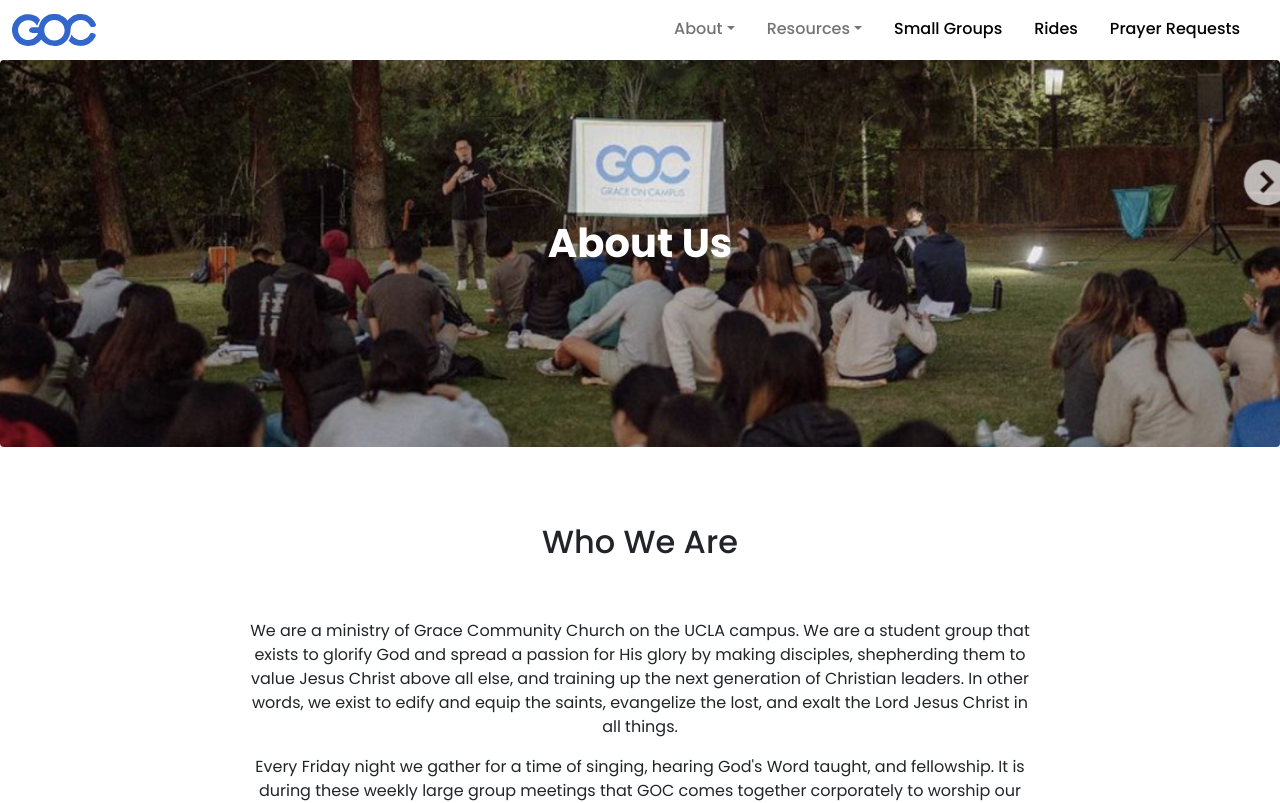
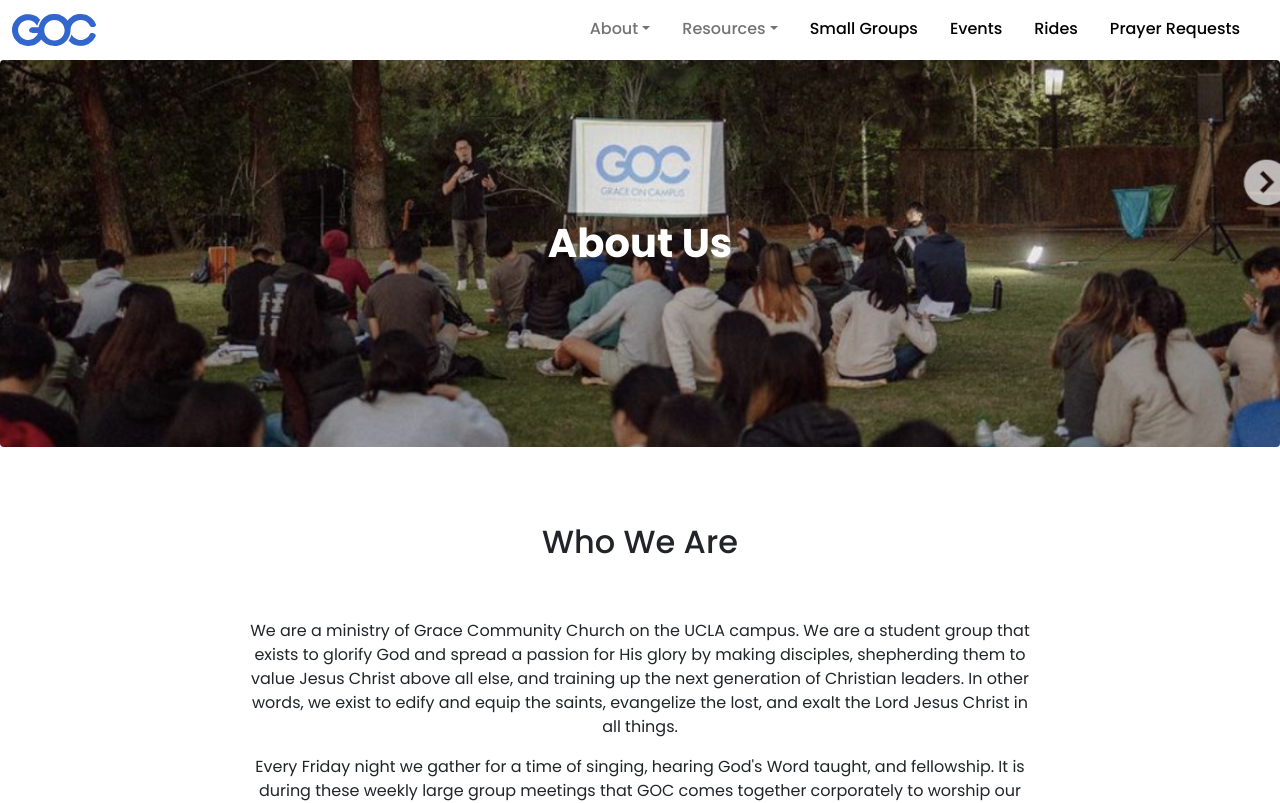
Before and after one commit to graceoncampus/goc-web-v3, a React (Create React App) app: page /about in a window 1280 px wide. Shown: the top 803 px of the page. Built offline with nearby package versions, Linux system fonts and the light colour scheme; no server answers; what aws-amplify would draw is missing.

Commit message:
feat: create events page template

```diff
--- a/src/App.tsx
+++ b/src/App.tsx
@@ -6,6 +6,7 @@ import { Landing as UserLanding } from "Components/User/Landing/Landing";
 import { NotFound as UserNotFound } from "Components/User/NotFound/NotFound";
 import { PrayerForm } from "./Components/Prayer/PrayerForm";
 import { SmallGroups } from "./Components/User/SmallGroups/SmallGroups";
+import { Events } from "./Components/User/Events/Events";
 import ScrollToTop from "Hooks/ScrollToTop";
 import ReactDOM from "react-dom";
 // import Viewer from './Components/Viewer/Viewer';
@@ -52,6 +53,7 @@ const App = () => {
           />
           <Route path="/prayer/request" element={<PrayerForm />} />
           <Route path={"/smallgroups"} element={<SmallGroups />}></Route>
+          <Route path={"/events"} element={<Events />}></Route>
         </Routes>
       </BrowserRouter>
     </React.StrictMode>
--- /dev/null
+++ b/src/Components/User/Events/Events.scss
@@ -0,0 +1 @@
+@use "~sass-rem" as rem;
--- /dev/null
+++ b/src/Components/User/Events/Events.tsx
@@ -0,0 +1,15 @@
+import { HeaderNavbarActiveKey } from "Components/User/Header/Header";
+import { Template } from "Components/User/Template/Template";
+
+export const Events = () => {
+  return (
+    <Template
+      activeKey={HeaderNavbarActiveKey.SMALL_GROUPS}
+      body={<EventsBody />}
+    />
+  );
+};
+
+const EventsBody = () => {
+  return <div className={"text-center"}>i love issaac li</div>;
+};
--- a/src/Components/User/Header/Header.tsx
+++ b/src/Components/User/Header/Header.tsx
@@ -15,6 +15,7 @@ export enum HeaderNavbarActiveKey {
   RIDES = "Rides",
   PRAYER = "Prayer",
   SERMONS = "Sermons",
+  EVENTS = "EVENTS",
 }
 
 interface HeaderProps {
@@ -108,6 +109,15 @@ export const Header = (headerProps: HeaderProps) => {
               <Nav.Item className={"px-2"}>
                 <Nav.Link
                   className={"header-navbar-link"}
+                  eventKey={"Events"}
+                  href={"/events"}
+                >
+                  Events
+                </Nav.Link>
+              </Nav.Item>
+              <Nav.Item className={"px-2"}>
+                <Nav.Link
+                  className={"header-navbar-link"}
                   eventKey={"Rides"}
                   href={"/rides"}
                 >
```
